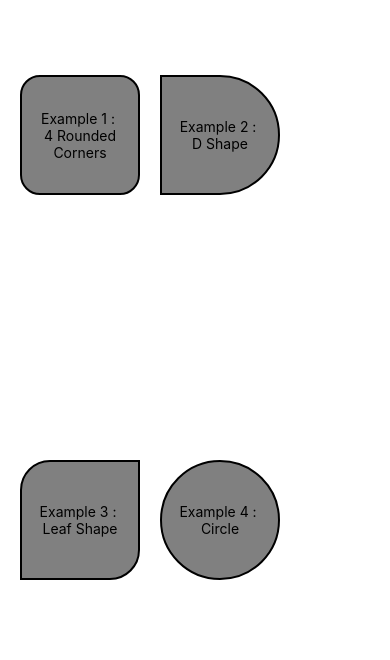
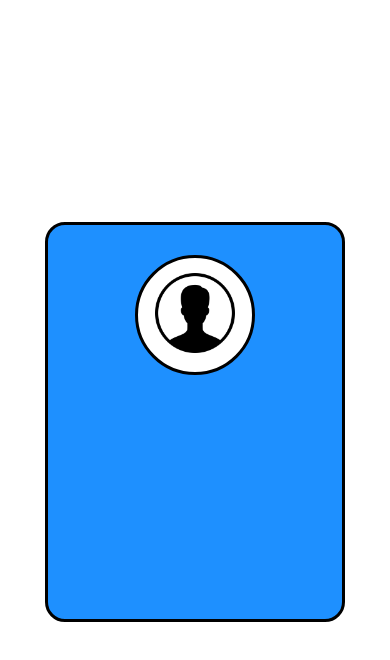
Before and after one commit to adanbae-dev/reactNativeProfileCardApp, a React Native app: screen / in a window 390 px wide. Shown: the top 660 px of the page. Built offline with nearby package versions, Linux system fonts and the light colour scheme.

Commit message:
CHANGE - 4.14 프로필 카드의 스타일 수정 레이아웃 변경

```diff
--- a/App.js
+++ b/App.js
@@ -1,65 +1,52 @@
 import React, { Component } from 'react'
-import { StyleSheet, View, Text } from 'react-native'
+import { StyleSheet, View, Text, Image } from 'react-native'
 
 export default class App extends Component {
   render() {
     return (
       <View style={styles.container}>
-        <Example style={{borderRadius: 20}}>
-          <CenteredText>
-            Example 1 : {"\n"}4 Rounded Corners
-          </CenteredText>
-        </Example>
-        <Example style={{borderTopRightRadius: 60, borderBottomRightRadius: 60}}>
-          <CenteredText>
-            Example 2 : {"\n"}D Shape
-          </CenteredText>
-        </Example>
-        <Example style={{borderTopLeftRadius: 30, borderBottomRightRadius: 30}}>
-          <CenteredText>
-            Example 3 : {"\n"}Leaf Shape
-          </CenteredText>
-        </Example>
-        <Example style={{borderRadius: 60}}>
-          <CenteredText>
-            Example 4 : {"\n"}Circle
-          </CenteredText>
-        </Example>
+        <View style={styles.cardContainer}>
+          <View style={styles.cardImageContainer}>
+            <Image style={styles.cardImage} source={require('./user.png')} />
+          </View>
+        </View>
       </View>
     )
   }
 }
 
-const Example = (props) => (
-  <View style={[styles.example, props.style]}>
-    {props.children}
-  </View>
-)
+const profileCardColor = 'dodgerblue'
 
-const CenteredText = (props) => (
-  <Text style={[styles.centerdText, props.style]}>
-    {props.children}
-  </Text>
-)
 const styles = StyleSheet.create({
   container : {
     flex: 1,
-    flexDirection: 'row',
-    flexWrap: 'wrap',
-    marginTop: 75
+    justifyContent: 'center',
+    alignItems: 'center'
 
   },
-  example: {
+  cardContainer: {
+    alignItems: 'center',
+    borderColor: 'black',
+    borderWidth: 3,
+    borderStyle: 'solid',
+    borderRadius: 20,
+    backgroundColor: profileCardColor,
+    width: 300,
+    height: 400
+  },
+  cardImageContainer: {
+    alignItems: 'center',
+    backgroundColor: 'white',
+    borderWidth: 3,
+    borderColor: 'black',
     width: 120,
     height: 120,
-    marginLeft: 20,
-    marginBottom: 20,
-    backgroundColor: 'grey',
-    borderWidth: 2,
-    justifyContent: 'center'
+    borderRadius: 60,
+    marginTop: 30,
+    paddingTop: 15
   },
-  centerdText: {
-    textAlign: 'center',
-    margin: 10
+  cardImage: {
+    width: 80,
+    height: 80
   }
 })
```
Also changed, not shown: user.png (added).
